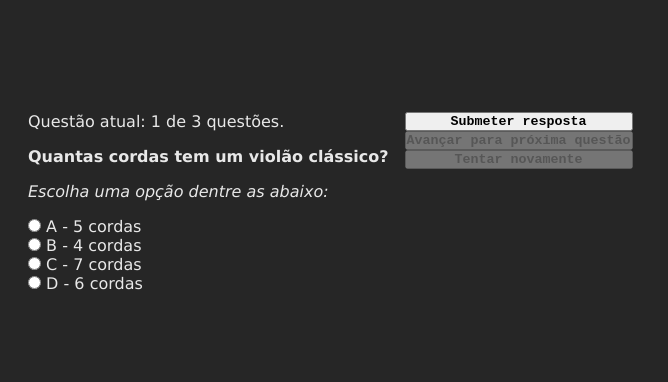
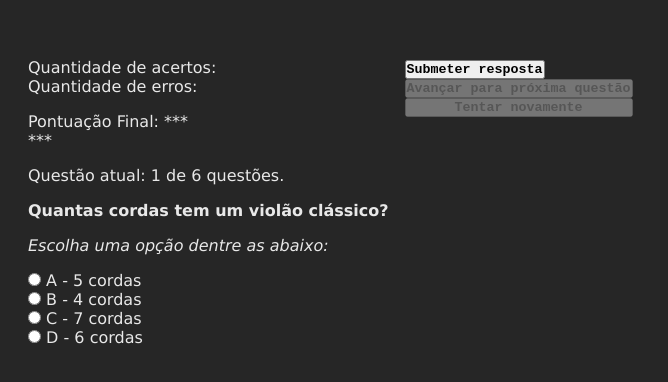
Before and after one commit to Rian04CCO/Projeto-individual_Instrumentos, a website: page public/Quiz.html in a window 1280 px wide. Shown: the part 198-580 px from the top of the page, without its empty margins (0-668 px from the left). Drawn offline with Linux system fonts and the light colour scheme.

Commit message:
adição do quiz sem css

```diff
--- a/public/Quiz.html
+++ b/public/Quiz.html
@@ -4,7 +4,7 @@
 <head>
     <meta charset="UTF-8">
     <meta name="viewport" content="width=device-width, initial-scale=1.0">
-    <title>Exemplo - Quiz</title>
+    <title>Instrumix - Quiz</title>
     <link rel="stylesheet" href="./css/quiz.css">
 </head>
 
@@ -13,6 +13,19 @@
     <div id="pontuacaoEJogo" class="container">
         <!-- <button id="btnIniciarQuiz" onclick="iniciarQuiz()">INICIAR QUIZ</button> -->
         <div id="jogo" class="width-fit-content flex-colunar border-secondary">
+
+            <div id="pontuacao" class="flex-colunar width-fit-content border-primary">
+                <div id="pontuacaoDuranteJogo" class="flex-colunar padding-8">
+                    <span class="width-fit-content">Quantidade de acertos: <span id="spanCertas"></span></span>
+                    <span class="width-fit-content">Quantidade de erros: <span id="spanErradas"></span></span>
+                </div>
+                <div id="pontuacaoFinalJogo" class="flex-colunar padding-8">
+                    <span id="pontuacaoFinal" class="width-fit-content">Pontuação Final:
+                        <span id="spanPontuacaoFinal">***</span>
+                    </span>
+                    <span id="msgFinal" class="width-fit-content">***</span>
+                </div>
+            </div>
 
             <div id="infoQuestao" class="padding-8">
                 <span>Questão atual: <span id="spanNumeroDaQuestaoAtual"></span> de <span id="qtdQuestoes"></span>
@@ -48,7 +61,9 @@
         </div>
 
         <div id="botoes" class="flex-colunar padding-8">
-            <button onclick="submeter()" id="btnSubmeter">Submeter resposta</button>
+            <div class="btn-submeter">
+                <button onclick="submeter()" id="btnSubmeter">Submeter resposta</button>
+            </div>
             <button onclick="avancar()" id="btnProx" disabled>Avançar para próxima questão</button>
             <!-- <button onclick="finalizar()" id="btnConcluir" disabled>Finalizar Quiz</button> -->
             <button onclick="tentarNovamente()" id="btnTentarNovamente" disabled>Tentar novamente</button>
@@ -67,25 +82,52 @@
             alternativaB: "B - 4 cordas",
             alternativaC: "C - 7 cordas",
             alternativaD: "D - 6 cordas",
-            alternativaCorreta: "alternativaA"
+            alternativaCorreta: "alternativaD"
         },
 
         {
             pergunta: "O que é uma tarracha?",
             alternativaA: "A - Nome especial para quem toca",
             alternativaB: "B - Aparte usada para afinar",
-            alternativaC: "48 horas",
-            alternativaD: "24 horas",
+            alternativaC: "C - De onde sai o som",
+            alternativaD: "D - Nenhuma das alternativas",
+            alternativaCorreta: "alternativaB"
+        },
+
+        {
+            pergunta: "O que é uma triade?",
+            alternativaA: "A - Nome dado a separação de acordes",
+            alternativaB: "B - Conjunto de 3 notas",
+            alternativaC: "C - Conjunto de 3 acordes",
+            alternativaD: "Terceira parte de uma música",
+            alternativaCorreta: "alternativaB"
+        },
+
+        {
+            pergunta: "O que são notas diminuto?",
+            alternativaA: "A - Notas que durão 1 min",
+            alternativaB: "B - Empilhamneto de 2 terças",
+            alternativaC: "C - Notas elevadas em semitons",
+            alternativaD: "D - Notas abaixadas em semitons",
             alternativaCorreta: "alternativaD"
         },
 
         {
-            pergunta: "Qual destes números é ímpar?",
-            alternativaA: "Dez",
-            alternativaB: "Doze",
-            alternativaC: "Oito",
-            alternativaD: "Onze",
-            alternativaCorreta: "alternativaD"
+            pergunta: "O que é uma casa no violão?",
+            alternativaA: "A - Onde os dedos moram",
+            alternativaB: "B - Onde guarda a palheta",
+            alternativaC: "C - Os espaços no braço do violão",
+            alternativaD: "D - De onde sai o som",
+            alternativaCorreta: "alternativaC"
+        },
+
+        {
+            pergunta: "O que é um acorde?",
+            alternativaA: "A - A mesma que tarracha",
+            alternativaB: "B - Nem existe isso",
+            alternativaC: "C - Nome dado ao conjunto de notas",
+            alternativaD: "D - Movimento que é feito com a mão",
+            alternativaCorreta: "alternativaC"
         },
 
 
```
Also changed, not shown: public/login.html (+1 -1 lines), 1 other file.
